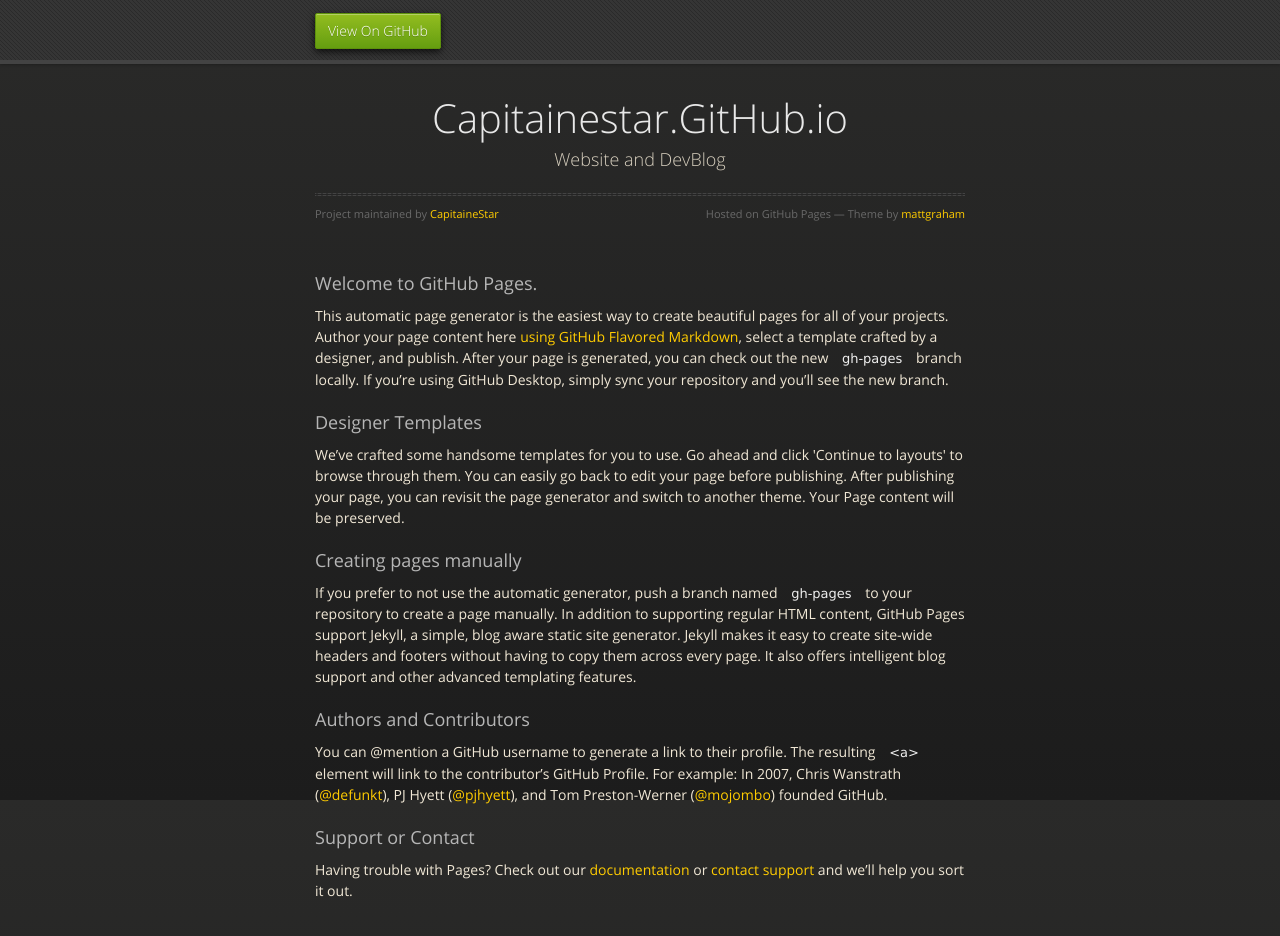
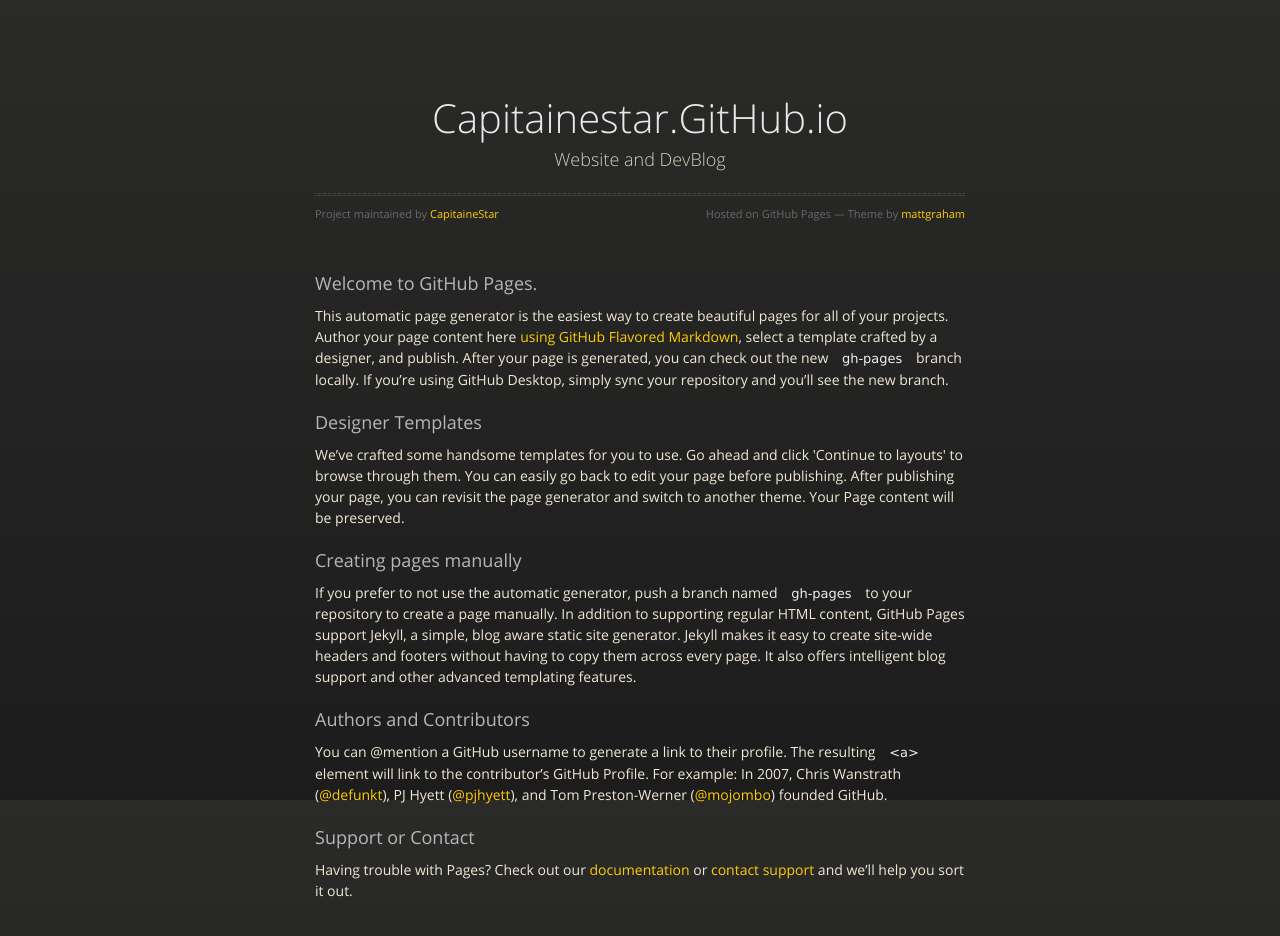
Before and after one commit to CapitaineStar/capitainestar.github.io, a plain HTML site: page index.html in a window 1280 px wide. Drawn offline with nearby package versions, Linux system fonts and the light colour scheme.

Commit message:
Update index.html

```diff
--- a/index.html
+++ b/index.html
@@ -18,12 +18,6 @@
 
   </head>
   <body>
-      <div id="header">
-        <nav>
-          <li class="fork"><a href="https://github.com/CapitaineStar">View On GitHub</a></li>
-        </nav>
-      </div><!-- end header -->
-
     <div class="wrapper">
 
       <section>
```
